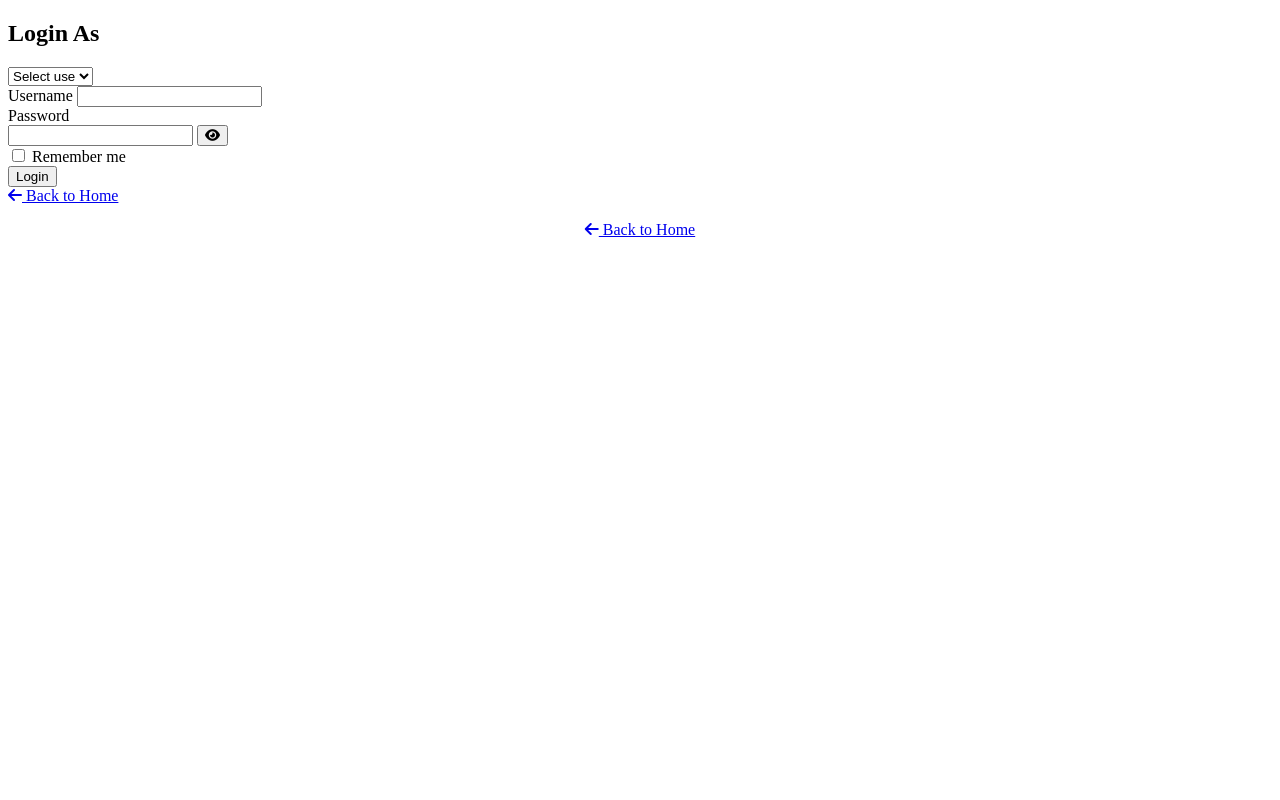
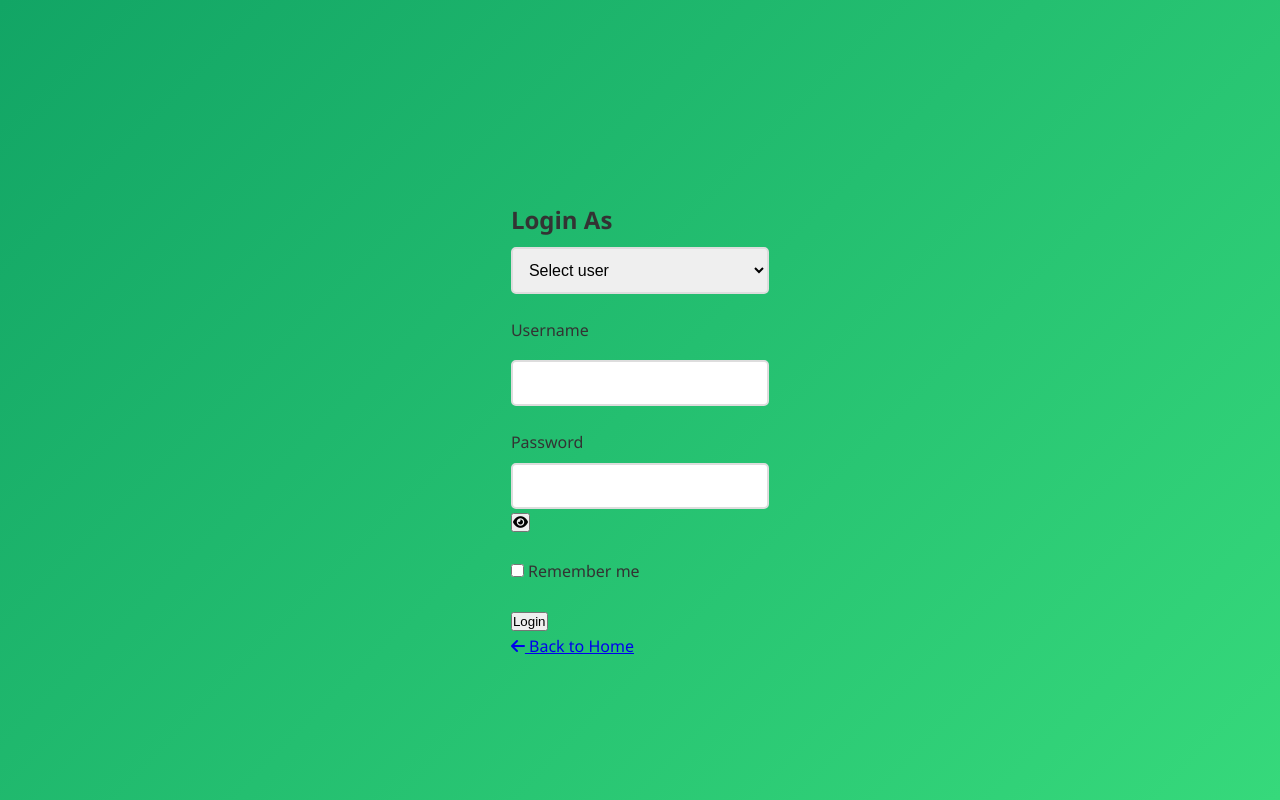
Before and after one commit to jasmine2105/SE-STUDENT-DOCUMENT-REQUEST-TRACKER, a website: page ADMIN/auth/admin-login.html in a window 1280 px wide. Drawn offline with Linux system fonts and the light colour scheme; files that its build step writes are made by us from their sources.

```diff
--- a/ADMIN/auth/admin-login.html
+++ b/ADMIN/auth/admin-login.html
@@ -5,8 +5,8 @@
     <meta name="viewport" content="width=device-width, initial-scale=1.0">
     <title>Admin/Faculty Login - DocTracker</title>
     <link rel="stylesheet" href="https://cdnjs.cloudflare.com/ajax/libs/font-awesome/6.0.0/css/all.min.css">
-    <link rel="stylesheet" href="styles.css">
-    <link rel="stylesheet" href="auth-styles.css">
+    <link rel="stylesheet" href="../../shared/styles-home.css">
+    <link rel="stylesheet" href="../styles/admin-portal.css">
 </head>
 <body>
     <div class="auth-container">
@@ -15,7 +15,7 @@
             <form id="adminLoginForm">
                 <div class="form-group">
                     <select class="form-control" id="userType" required>
-                        <option value="">Select use</option>
+                        <option value="">Select user</option>
                         <option value="admin">Admin</option>
                         <option value="faculty">Faculty</option>
                     </select>
@@ -50,7 +50,7 @@
             <div id="adminAuthError" class="auth-error" aria-live="polite" style="display:none; margin-top:0.75rem; color:#b71c1c; background: #ffebee; padding:0.5rem; border-radius:4px;"></div>
 
             <div class="back-link">
-                <a href="index.html">
+                <a href="../../index.html">
                     <i class="fas fa-arrow-left"></i>
                     Back to Home
                 </a>
@@ -58,15 +58,7 @@
         </div>
     </div>
 
-    <script src="admin-script.js"></script>
-            <div style="text-align: center; margin-top: 1rem;">
-                <a href="index.html" class="btn btn-outline">
-                    <i class="fas fa-arrow-left"></i>
-                    Back to Home
-                </a>
-            </div>
-        </div>
-    </div>
+    <script src="../scripts/admin-portal.js"></script>
     <script src="admin-auth.js"></script>
 </body>
 </html>
```
Also changed, not shown: ADMIN/scripts/admin-script.js (renamed from ADMIN/admin-script.js).
